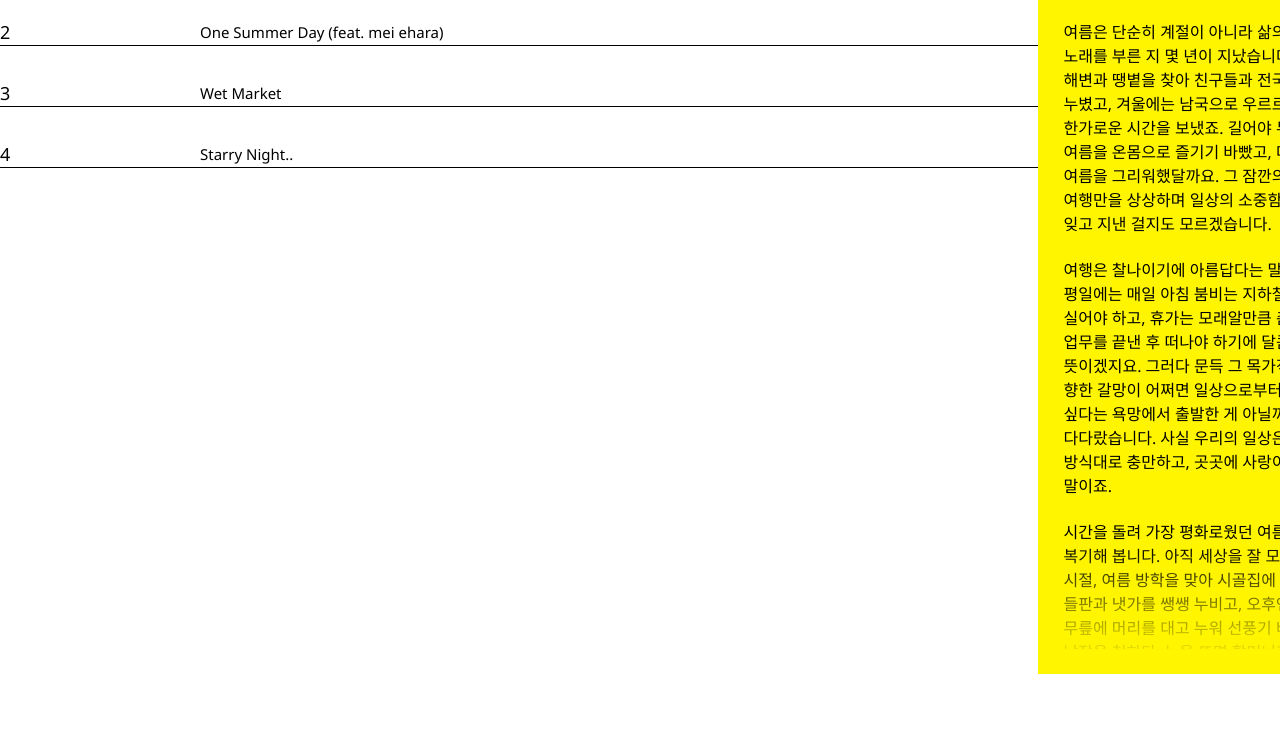
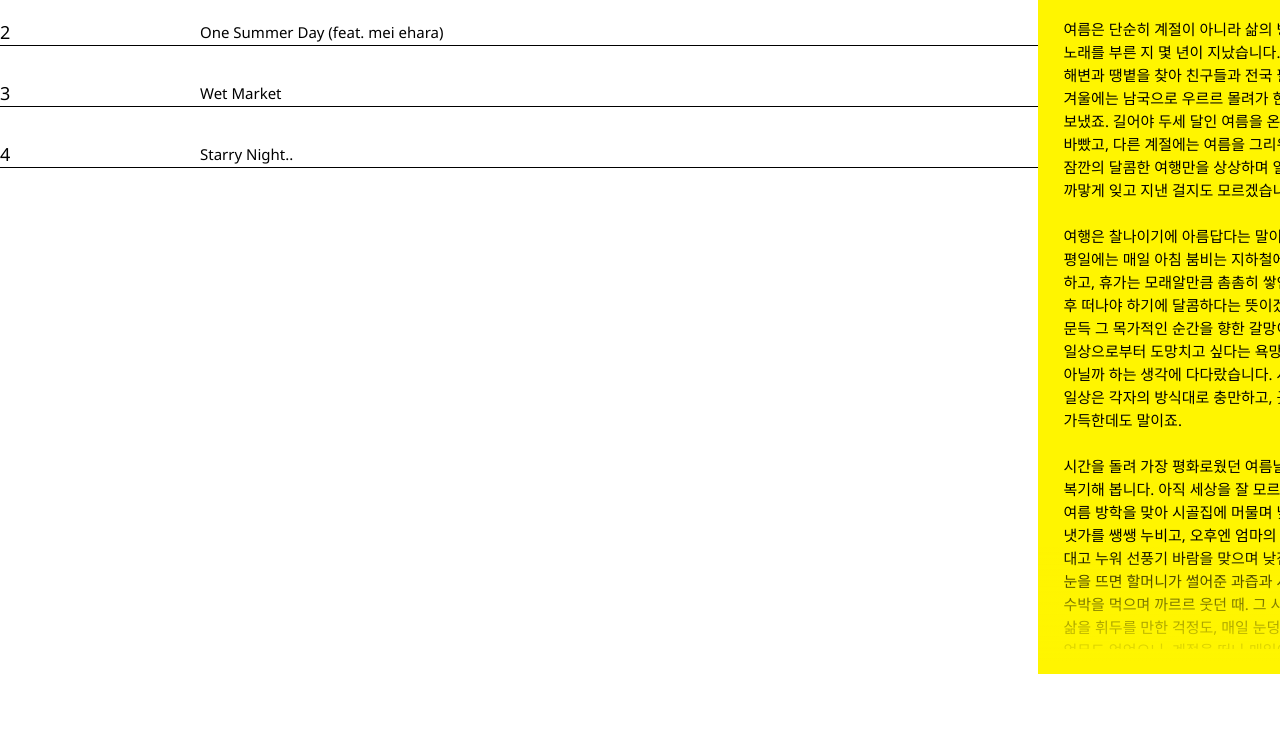
Before and after one commit to summersumin/week2_, a plain HTML site: page index.html in a window 1280 px wide. Shown: the part 126-866 px from the top of the page. Drawn offline with Linux system fonts and the light colour scheme.

Commit message:
Add files via upload

```diff
--- a/week2.css
+++ b/week2.css
@@ -29,7 +29,7 @@ body{margin:0; font-weight:400; overflow: hidden;}
   background:linear-gradient(to top, rgba(255, 245, 0, 1)10%, rgba(255, 245, 0, 0) 100%);
  z-index: 20;}
 .text-container { margin-bottom: 150px;
-
+  font-size: 15px; line-height: 23px;
   word-break:keep-all;
 
 
```
